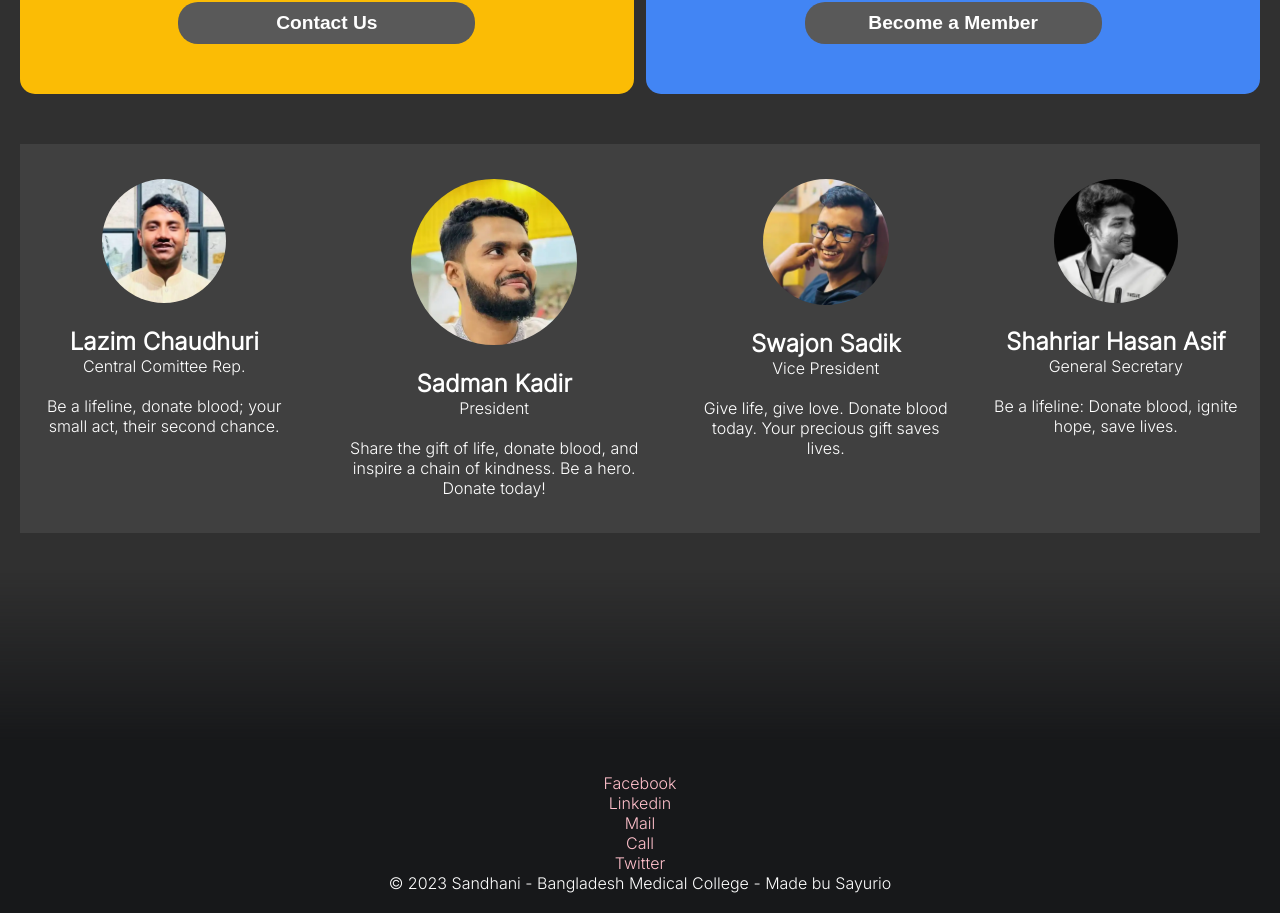
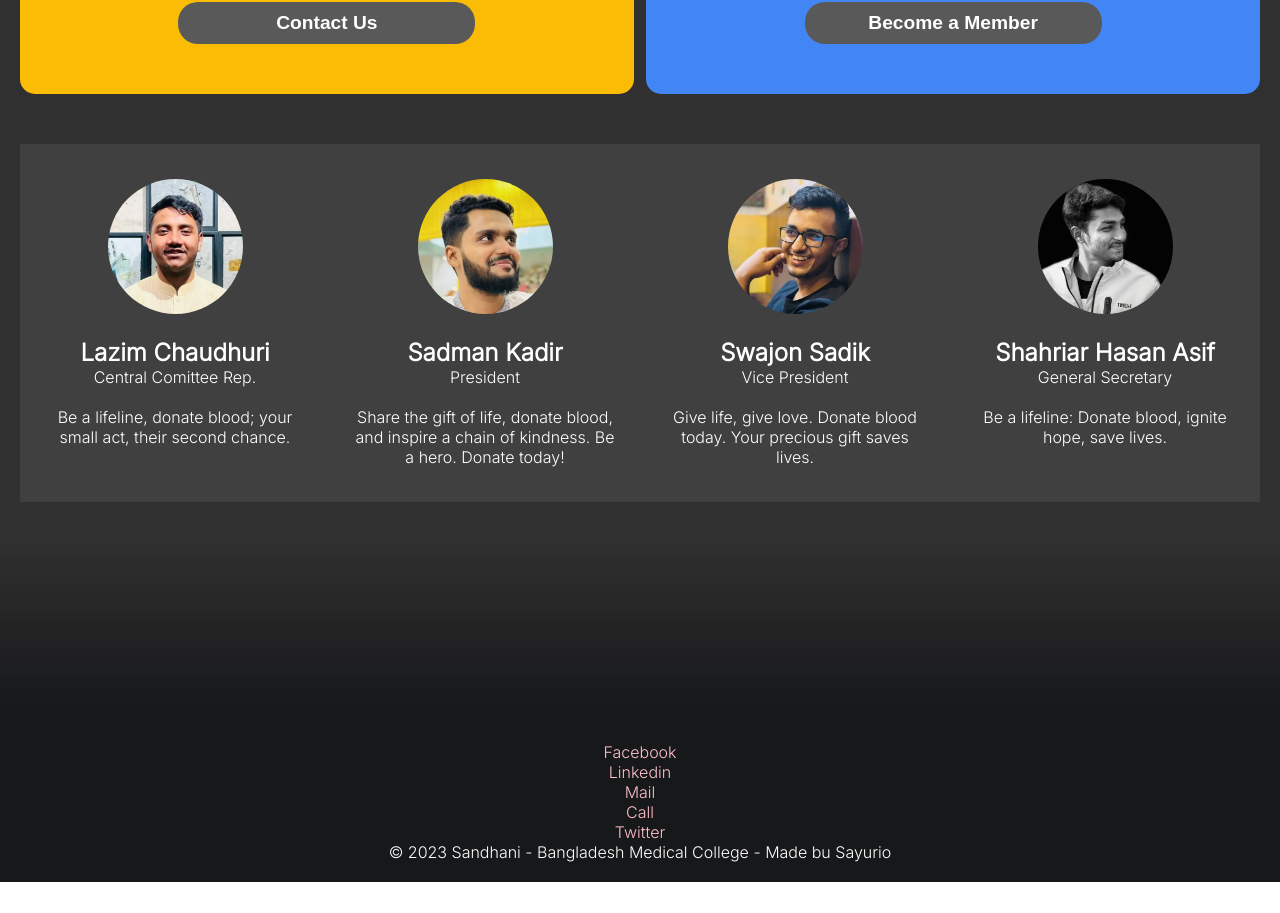
Before and after one commit to moyshik7/sbmcu, a Next.js app: page / in a window 1280 px wide. Shown: the part 1261-2174 px from the top of the page. After the commit the page ends 2143 px from the top, so only its background shows below. Built offline with nearby package versions, Linux system fonts and the light colour scheme; a web font is replaced by a local one.

Commit message:
made all pfp equal;

```diff
--- a/styles/Home.module.css
+++ b/styles/Home.module.css
@@ -74,6 +74,7 @@
     padding: 20px;
     padding-bottom: 35px;
     padding-top: 35px;
+    flex: 1 1 0;
 }
 .category .panel img {
     width: 50%;
```
